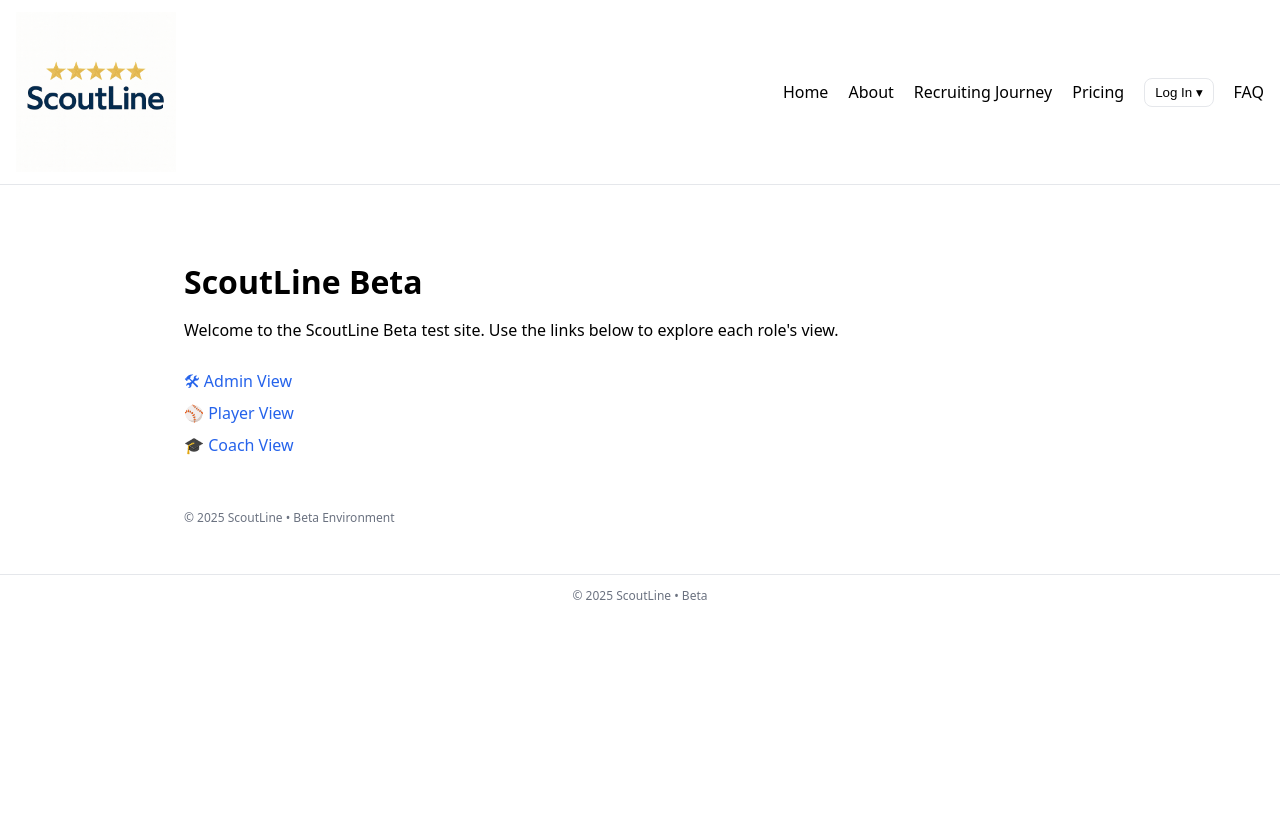
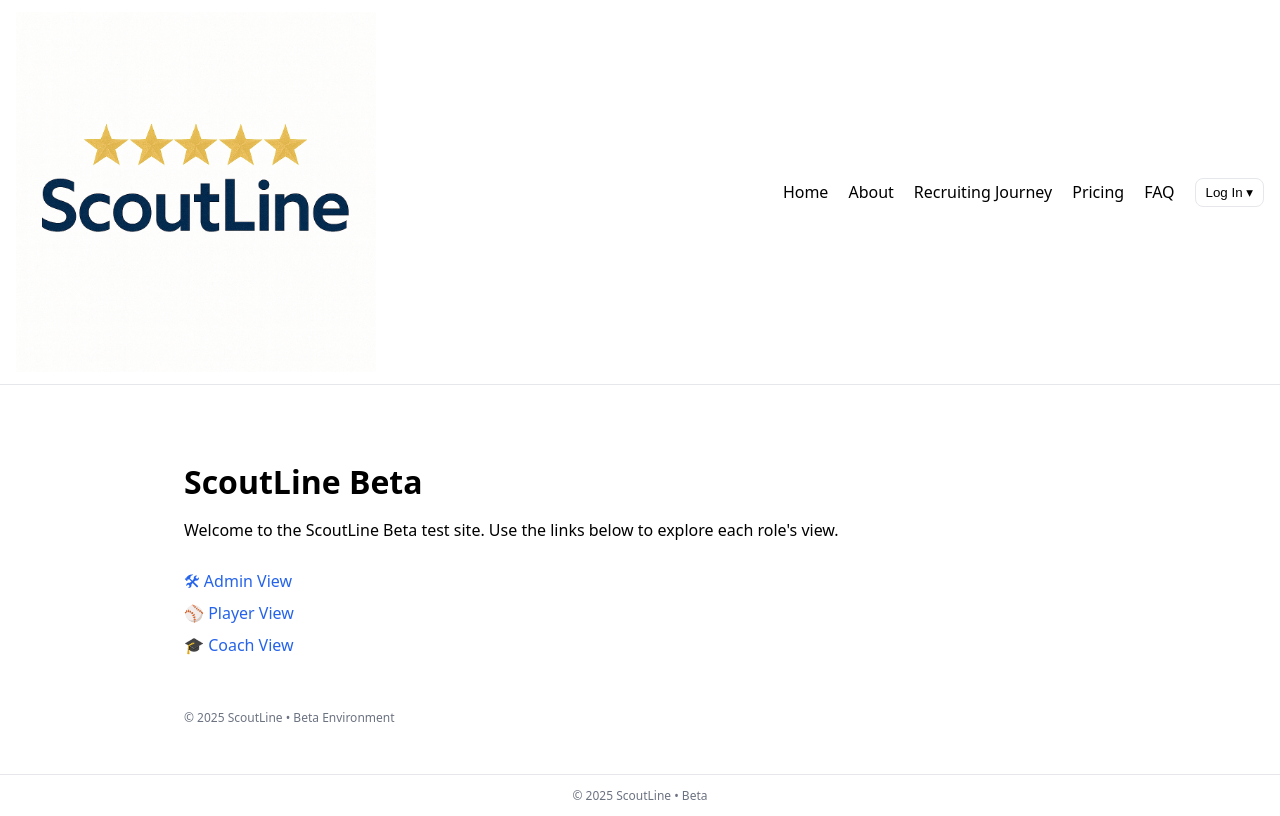
Before and after one commit to mattblittle-create/scoutline-beta, a Next.js app: page / in a window 1280 px wide. Built offline with nearby package versions, Linux system fonts and the light colour scheme.

Commit message:
Update SiteHeader.tsx

```diff
--- a/app/components/SiteHeader.tsx
+++ b/app/components/SiteHeader.tsx
@@ -6,28 +6,25 @@ import React, { useEffect, useRef, useState } from "react";
 
 export default function SiteHeader() {
   const [loginOpen, setLoginOpen] = useState(false);
-
   const menuRef = useRef<HTMLDivElement | null>(null);
   const btnRef = useRef<HTMLButtonElement | null>(null);
 
-  // Close on outside click
+  // Close on outside click or Esc (for accessibility / touch)
   useEffect(() => {
     function onDocClick(e: MouseEvent) {
       const t = e.target as Node;
       if (!menuRef.current || !btnRef.current) return;
       if (!menuRef.current.contains(t) && !btnRef.current.contains(t)) setLoginOpen(false);
     }
-    document.addEventListener("mousedown", onDocClick);
-    return () => document.removeEventListener("mousedown", onDocClick);
-  }, []);
-
-  // Close on Escape
-  useEffect(() => {
     function onKey(e: KeyboardEvent) {
       if (e.key === "Escape") setLoginOpen(false);
     }
+    document.addEventListener("mousedown", onDocClick);
     document.addEventListener("keydown", onKey);
-    return () => document.removeEventListener("keydown", onKey);
+    return () => {
+      document.removeEventListener("mousedown", onDocClick);
+      document.removeEventListener("keydown", onKey);
+    };
   }, []);
 
   return (
@@ -35,12 +32,13 @@ export default function SiteHeader() {
       <style>{`
         .sl-header { border-bottom: 1px solid #e5e7eb; background: #fff; }
         .sl-nav { max-width: 1280px; margin: 0 auto; display: flex; align-items: center; padding: 12px 16px; gap: 16px; }
-        .sl-logo { width: 100%; max-width: 800px; } /* big on desktop */
         .sl-right { margin-left: auto; display: flex; align-items: center; gap: 20px; flex-wrap: wrap; }
         .sl-login-btn { background: none; border: 1px solid #e5e7eb; border-radius: 8px; padding: 6px 10px; cursor: pointer; }
         .sl-dropdown { position: absolute; top: calc(100% + 6px); left: 0; background: #fff; border: 1px solid #e5e7eb; border-radius: 8px; box-shadow: 0 6px 18px rgba(0,0,0,0.08); z-index: 50; min-width: 200px; padding: 6px; }
+        .sl-item { display: block; padding: 8px 12px; text-decoration: none; border-radius: 6px; }
 
-        /* responsive logo sizes */
+        /* Logo size controls (use your preferred size here) */
+        .sl-logo { width: 100%; max-width: 360px; } /* good default */
         @media (max-width: 768px) { .sl-logo { max-width: 300px; } }
         @media (max-width: 480px) { .sl-logo { max-width: 200px; } }
       `}</style>
@@ -50,55 +48,61 @@ export default function SiteHeader() {
         <Link href="/" aria-label="ScoutLine home" style={{ display: "flex", alignItems: "center", flexShrink: 0, maxWidth: "100%" }}>
           <div className="sl-logo">
             <Image
-  src="/scoutline-logo-gold.png"
-  alt="ScoutLine"
-  width={720}   // double width from 360
-  height={160}  // double height from 80
-  priority
-  style={{ height: 160, width: "auto", display: "block" }}
-  sizes="(max-width: 640px) 100vw, 720px"
-/>
-
+              src="/scoutline-logo-gold.png"
+              alt="ScoutLine"
+              width={360}
+              height={80}
+              priority
+              style={{ width: "100%", height: "auto", display: "block" }}
+            />
           </div>
         </Link>
 
-        {/* Nav */}
+        {/* Nav (reordered) */}
         <div className="sl-right">
           <Link href="/">Home</Link>
           <Link href="/about">About</Link>
           <Link href="/recruiting-journey">Recruiting Journey</Link>
           <Link href="/pricing">Pricing</Link>
+          <Link href="/faq">FAQ</Link>
 
-          <div style={{ position: "relative" }}>
+          {/* Log In: hover to open, hover out to close; also supports keyboard and touch */}
+          <div
+            style={{ position: "relative" }}
+            onMouseEnter={() => setLoginOpen(true)}
+            onMouseLeave={() => setLoginOpen(false)}
+          >
             <button
               ref={btnRef}
-              onClick={() => setLoginOpen(v => !v)}
+              className="sl-login-btn"
               aria-haspopup="menu"
               aria-expanded={loginOpen}
-              className="sl-login-btn"
+              // Touch/click toggle for mobile devices (hover doesn't exist there)
+              onClick={() => setLoginOpen(v => !v)}
+              onFocus={() => setLoginOpen(true)} // keyboard focus opens
             >
               Log In ▾
             </button>
             {loginOpen && (
-              <div ref={menuRef} role="menu" className="sl-dropdown">
-                <Link href="/player" role="menuitem" style={item} onClick={() => setLoginOpen(false)}>Player</Link>
-                <Link href="/parent" role="menuitem" style={item} onClick={() => setLoginOpen(false)}>Parent</Link>
-                <Link href="/coach" role="menuitem" style={item} onClick={() => setLoginOpen(false)}>Coach</Link>
-                <Link href="/admin" role="menuitem" style={item} onClick={() => setLoginOpen(false)}>Team Admin</Link>
+              <div
+                ref={menuRef}
+                role="menu"
+                className="sl-dropdown"
+                // Keep open while focusing inside with keyboard
+                onFocus={() => setLoginOpen(true)}
+                onBlur={(e) => {
+                  if (!e.currentTarget.contains(e.relatedTarget as Node)) setLoginOpen(false);
+                }}
+              >
+                <Link href="/player" role="menuitem" className="sl-item" onClick={() => setLoginOpen(false)}>Player</Link>
+                <Link href="/parent" role="menuitem" className="sl-item" onClick={() => setLoginOpen(false)}>Parent</Link>
+                <Link href="/coach" role="menuitem" className="sl-item" onClick={() => setLoginOpen(false)}>Coach</Link>
+                <Link href="/admin" role="menuitem" className="sl-item" onClick={() => setLoginOpen(false)}>Team Admin</Link>
               </div>
             )}
           </div>
-
-          <Link href="/faq">FAQ</Link>
         </div>
       </nav>
     </header>
   );
 }
-
-const item: React.CSSProperties = {
-  display: "block",
-  padding: "8px 12px",
-  textDecoration: "none",
-  borderRadius: 6,
-};
```
